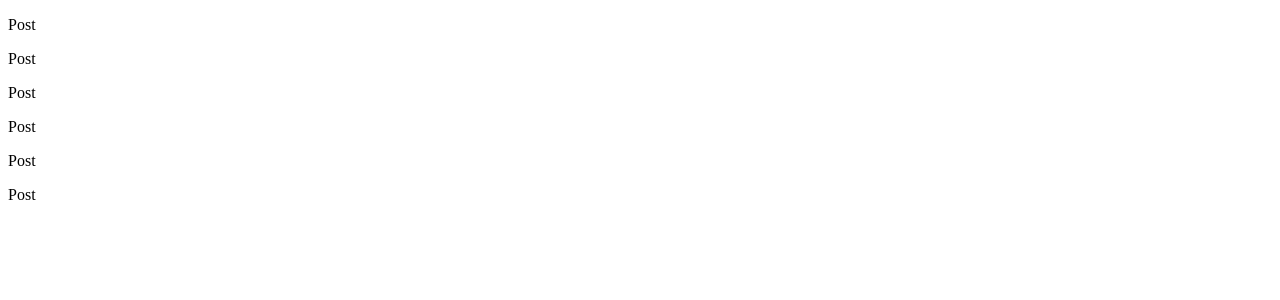
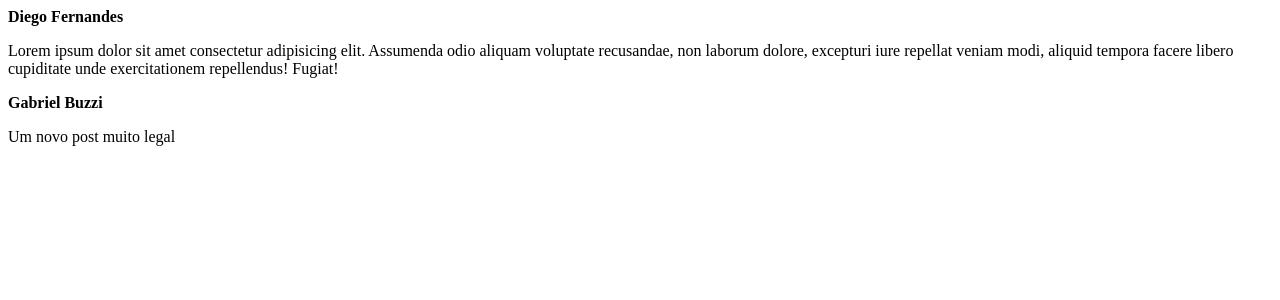
Before and after one commit to jobsonita/copycat-ignite-angular-project01, an Angular app: page / in a window 1280 px wide. Shown: the top 300 px of the page. Built offline with nearby package versions, Linux system fonts and the light colour scheme.

Commit message:
6 - "Properties" (Inputs)

```diff
--- a/src/app/app.component.html
+++ b/src/app/app.component.html
@@ -1,8 +1,4 @@
 <div>
-  <app-post />
-  <app-post />
-  <app-post />
-  <app-post />
-  <app-post />
-  <app-post />
+  <app-post author="Diego Fernandes" content="Lorem ipsum dolor sit amet consectetur adipisicing elit. Assumenda odio aliquam voluptate recusandae, non laborum dolore, excepturi iure repellat veniam modi, aliquid tempora facere libero cupiditate unde exercitationem repellendus! Fugiat!" />
+  <app-post author="Gabriel Buzzi" content="Um novo post muito legal" />
 </div>
--- a/src/app/post/post.component.html
+++ b/src/app/post/post.component.html
@@ -1 +1,4 @@
-<p>Post</p>
+<div>
+  <strong>{{author}}</strong>
+  <p>{{content}}</p>
+</div>
--- a/src/app/post/post.component.ts
+++ b/src/app/post/post.component.ts
@@ -1,4 +1,4 @@
-import { Component } from '@angular/core';
+import { Component, Input } from '@angular/core';
 
 @Component({
   selector: 'app-post',
@@ -7,4 +7,6 @@ import { Component } from '@angular/core';
 })
 export class PostComponent {
 
+  @Input() author?: string;
+  @Input() content?: string;
 }
```
